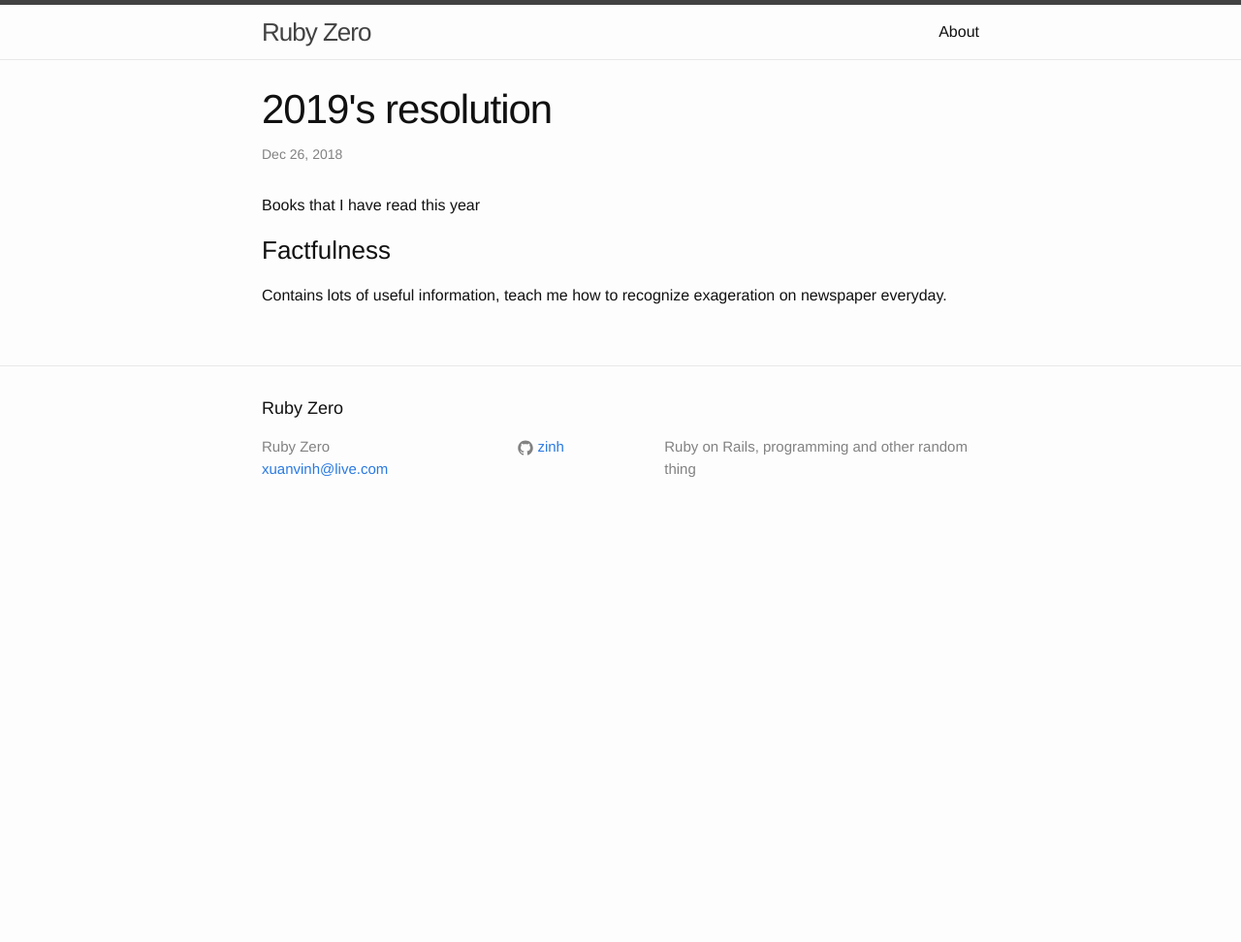
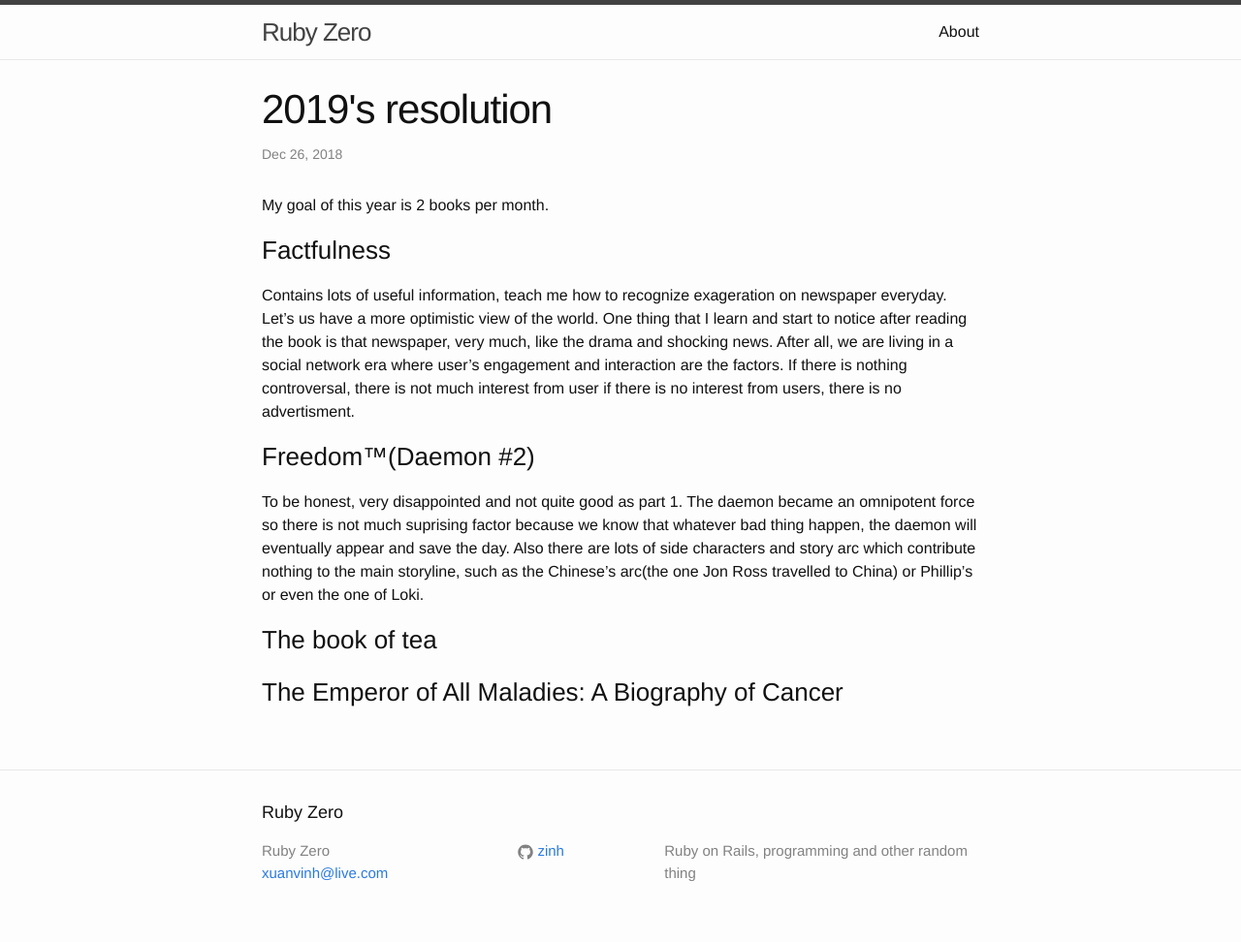
Before and after one commit to zinh/zinh.github.io, a Jekyll site: the page built from _posts/2019-12-31-books-2019.markdown, in a window 1280 px wide. Shown: the whole page at 97% size. Built offline with Jekyll 4.4.1, drawn with Linux system fonts in a browser that asks for light colours; before the commit the page ends 900 px from its top, so only the background shows below that.

Commit message:
update book

```diff
--- a/_posts/2019-12-31-books-2019.markdown
+++ b/_posts/2019-12-31-books-2019.markdown
@@ -7,8 +7,16 @@
 categories: misc
 ---
 
-Books that I have read this year
+My goal of this year is 2 books per month.
 
 ### Factfulness
 
-Contains lots of useful information, teach me how to recognize exageration on newspaper everyday.
+Contains lots of useful information, teach me how to recognize exageration on newspaper everyday. Let's us have a more optimistic view of the world. One thing that I learn and start to notice after reading the book is that newspaper, very much, like the drama and shocking news. After all, we are living in a social network era where user's engagement and interaction are the factors. If there is nothing controversal, there is not much interest from user if there is no interest from users, there is no advertisment.
+
+### Freedom™(Daemon #2)
+
+To be honest, very disappointed and not quite good as part 1. The daemon became an omnipotent force so there is not much suprising factor because we know that whatever bad thing happen, the daemon will eventually appear and save the day. Also there are lots of side characters and story arc which contribute nothing to the main storyline, such as the Chinese's arc(the one Jon Ross travelled to China) or Phillip's or even the one of Loki.
+
+### The book of tea
+
+### The Emperor of All Maladies: A Biography of Cancer
```
